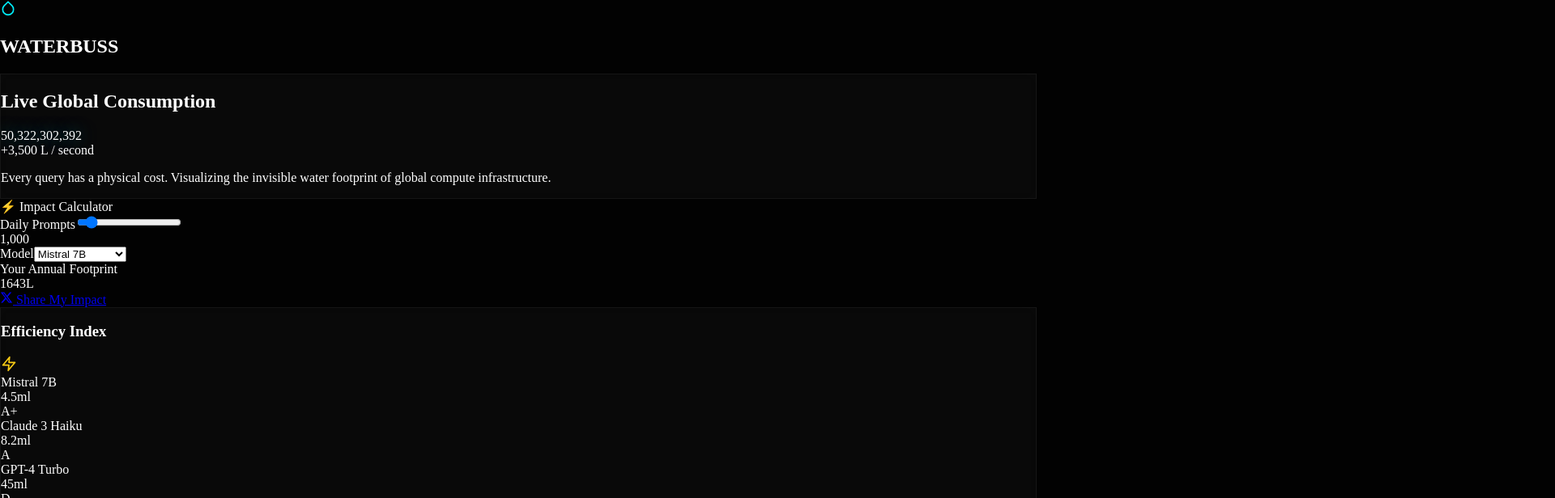
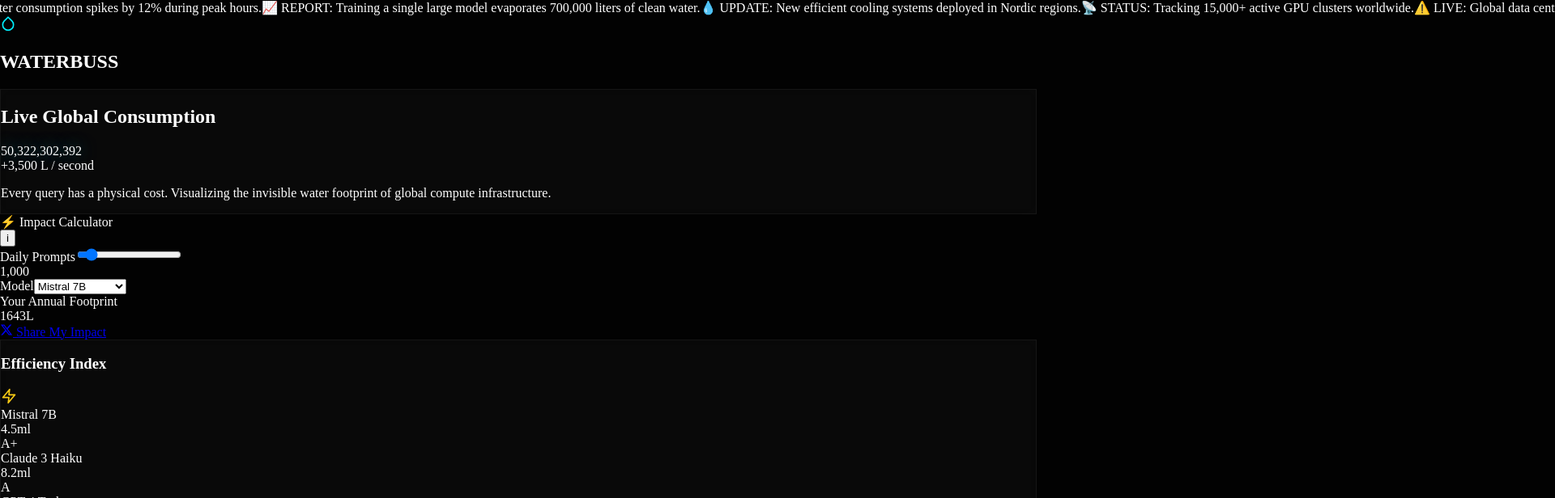
Before and after one commit to WaterlessAI/waterbuss.com, a Next.js app: page / in a window 1280 px wide. Shown: the top 616 px of the page at 81% size, 1920 px wide, since content can reach past the window. Built offline with nearby package versions, Linux system fonts and the light colour scheme.

Commit message:
Viral V4: Added Live Ticker, Methodology Modal, and Badge section

```diff
--- a/app/page.tsx
+++ b/app/page.tsx
@@ -56,6 +56,7 @@
   const [prompts, setPrompts] = useState(1000);
   const [selectedModel, setSelectedModel] = useState(models[0].id);
   const [copied, setCopied] = useState("");
+  const [isModalOpen, setIsModalOpen] = useState(false);
 
   useEffect(() => {
     const interval = setInterval(() => setCount(c => c + 3500), 1000);
@@ -77,11 +78,40 @@
 
   return (
     <div className="min-h-screen font-sans text-white pb-20">
+      <style>{`
+        @keyframes marquee {
+          0% { transform: translateX(0); }
+          100% { transform: translateX(-50%); }
+        }
+        .animate-marquee {
+          display: flex;
+          width: max-content;
+          animation: marquee 40s linear infinite;
+        }
+        .animate-marquee:hover {
+          animation-play-state: paused;
+        }
+      `}</style>
+
+      {/* --- LIVE NEWS TICKER --- */}
+      <div className="sticky top-0 z-[100] bg-[#0A0A0A] border-b border-white/5 py-2 overflow-hidden select-none">
+        <div className="animate-marquee whitespace-nowrap flex items-center gap-12 text-[10px] font-mono tracking-widest uppercase">
+          <span className="text-cyan-400"><span className="text-red-500 mr-2">⚠️</span> LIVE: Global data center water consumption spikes by 12% during peak hours.</span>
+          <span className="text-gray-400">📈 REPORT: Training a single large model evaporates 700,000 liters of clean water.</span>
+          <span className="text-cyan-400">💧 UPDATE: New efficient cooling systems deployed in Nordic regions.</span>
+          <span className="text-gray-400">📡 STATUS: Tracking 15,000+ active GPU clusters worldwide.</span>
+          {/* Duplicate for infinite loop */}
+          <span className="text-cyan-400"><span className="text-red-500 mr-2">⚠️</span> LIVE: Global data center water consumption spikes by 12% during peak hours.</span>
+          <span className="text-gray-400">📈 REPORT: Training a single large model evaporates 700,000 liters of clean water.</span>
+          <span className="text-cyan-400">💧 UPDATE: New efficient cooling systems deployed in Nordic regions.</span>
+          <span className="text-gray-400">📡 STATUS: Tracking 15,000+ active GPU clusters worldwide.</span>
+        </div>
+      </div>
 
       {/* --- DASHBOARD SECTION --- */}
       <section className="p-4 md:p-8 max-w-7xl mx-auto min-h-screen flex flex-col">
         {/* Header */}
-        <header className="flex items-center mb-8 px-2 border-b border-white/5 pb-4">
+        <header className="flex items-center mb-8 px-2 border-b border-white/5 pb-4 mt-4">
           <div className="flex items-center gap-3">
             <div className="w-8 h-8 bg-cyan-900/30 rounded flex items-center justify-center border border-cyan-500/30">
               <IconWater />
@@ -113,8 +143,16 @@
             <div className="absolute top-0 left-0 w-full h-1 bg-gradient-to-r from-yellow-500 via-orange-500 to-red-500 opacity-80"></div>
 
             <div>
-              <div className="text-white font-bold mb-6 flex items-center gap-2">
-                <span className="text-yellow-500">⚡</span> Impact Calculator
+              <div className="text-white font-bold mb-6 flex items-center justify-between">
+                <div className="flex items-center gap-2">
+                  <span className="text-yellow-500">⚡</span> Impact Calculator
+                </div>
+                <button
+                  onClick={() => setIsModalOpen(true)}
+                  className="w-5 h-5 rounded-full border border-white/20 flex items-center justify-center text-[10px] text-gray-500 hover:border-white/50 hover:text-white transition-colors"
+                >
+                  i
+                </button>
               </div>
               <div className="space-y-6">
                 <div>
@@ -342,6 +380,45 @@
         </div>
       </footer>
 
+      {/* --- METHODOLOGY MODAL --- */}
+      {isModalOpen && (
+        <div className="fixed inset-0 z-[200] flex items-center justify-center p-4">
+          <div
+            className="absolute inset-0 bg-black/80 backdrop-blur-md"
+            onClick={() => setIsModalOpen(false)}
+          ></div>
+          <div className="relative glass w-full max-w-md p-8 rounded-3xl border border-white/10 overflow-hidden shadow-2xl animate-in fade-in zoom-in duration-300">
+            <div className="absolute top-0 left-0 w-full h-1 bg-gradient-to-r from-yellow-500 to-cyan-500"></div>
+            <div className="flex justify-between items-center mb-6">
+              <h2 className="text-xl font-bold">How We Calculate</h2>
+              <button
+                onClick={() => setIsModalOpen(false)}
+                className="text-gray-500 hover:text-white transition-colors"
+              >
+                ✕
+              </button>
+            </div>
+            <div className="space-y-4 text-sm text-gray-400 leading-relaxed">
+              <p>
+                Estimates are based on the industry standard of <span className="text-white font-bold">500ml water consumption per 20-50 queries</span> (varying by model efficiency and cooling tech).
+              </p>
+              <p>
+                Electricity usage includes Power Usage Effectiveness (PUE) of <span className="text-white font-bold">1.58</span>.
+              </p>
+              <div className="pt-4 border-t border-white/5 text-[10px] font-mono uppercase tracking-widest text-cyan-400">
+                Source: University of California, Riverside & Cornell University Research (2024).
+              </div>
+            </div>
+            <button
+              onClick={() => setIsModalOpen(false)}
+              className="w-full mt-8 bg-white/5 hover:bg-white/10 border border-white/10 text-white font-bold py-3 rounded-xl transition-all"
+            >
+              GOT IT
+            </button>
+          </div>
+        </div>
+      )}
+
     </div>
   );
 }
```
